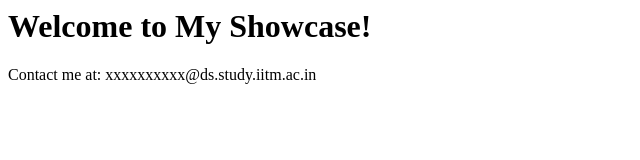
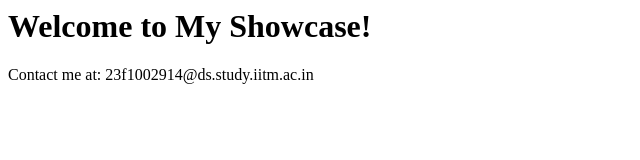
Before and after one commit to rithvikha24/portfolio, a plain HTML site: page index.html in a window 1280 px wide. Shown: the full height of the page, 0-640 px from the left. Drawn offline with Linux system fonts and the light colour scheme.

Commit message:
Update index.html

```diff
--- a/index.html
+++ b/index.html
@@ -4,6 +4,6 @@
 </head>
 <body>
   <h1>Welcome to My Showcase!</h1>
-  <p>Contact me at: <!--email_off-->xxxxxxxxxx@ds.study.iitm.ac.in<!--/email_off--></p>
+  <p>Contact me at: <!--email_off-->23f1002914@ds.study.iitm.ac.in<!--/email_off--></p>
 </body>
 </html>
```
